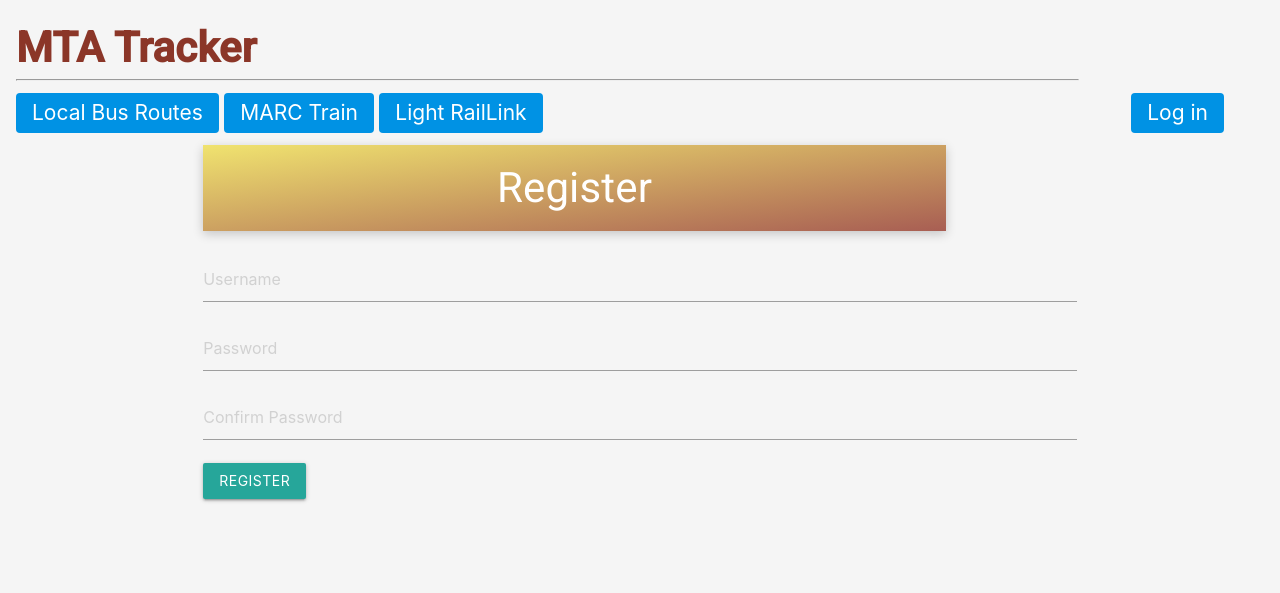
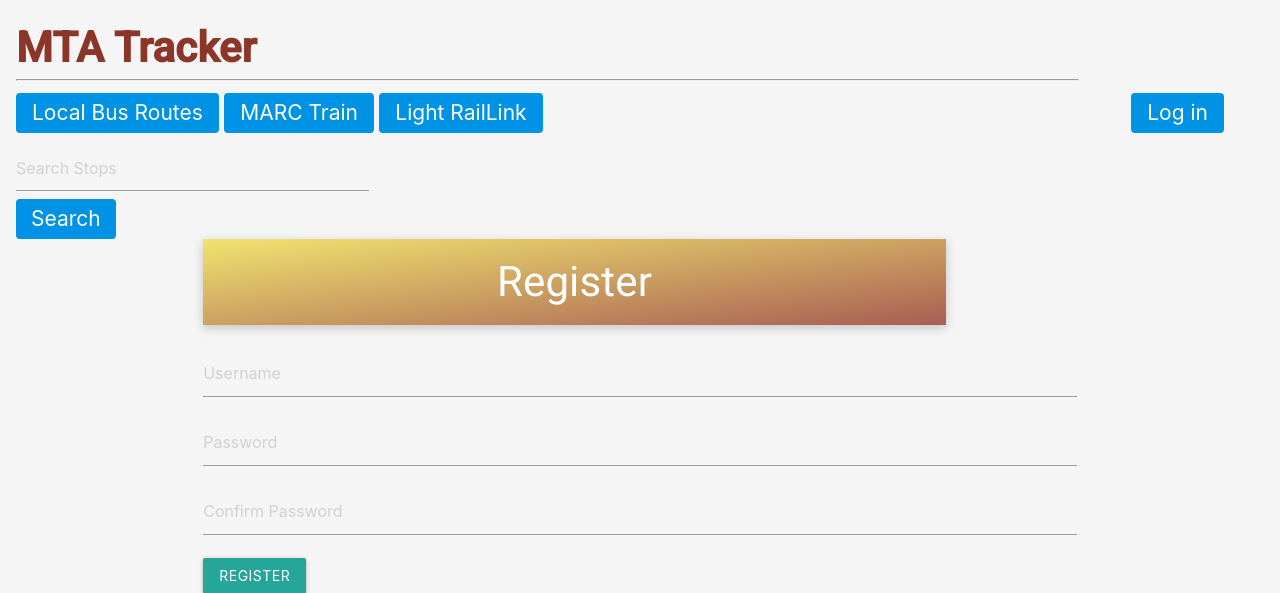
Before and after one commit to Team-6-CMSC447-SP-24/MTA_App, a Flask app: page /register in a window 1280 px wide. Shown: the top 593 px of the page. Run offline with Flask 3, Linux system fonts and the light colour scheme.

Commit message:
implement search bar to UI

```diff
--- a/static/stylesheet.css
+++ b/static/stylesheet.css
@@ -35,7 +35,6 @@ body {
   margin: 0 auto;
   background-color:#f5f5f5;
   box-shadow: 0 0 0 000000;
-
 }
 
 hr {
@@ -55,6 +54,37 @@ h1 {
   margin: 0 auto;
 }
 
+/* Search Bar */
+.search-bar {
+  text-align: left;
+  width: 100%;
+  background-color: #f5f5f5;
+  margin-left: 0%;
+}
+
+.search-bar form {
+  display: inline-block;
+}
+
+.search-bar input[type="text"] {
+  width: 90%;
+  border: 1px solid #ccc;
+  border-radius: 4px;
+  margin-right: 5px;
+}
+
+.search-bar button {
+  padding: 8px 15px;
+  border: none;
+  border-radius: 4px;
+  background-color: #0092E4;
+  color: white;
+  cursor: pointer;
+}
+
+.search-bar button:hover {
+  background-color: #02669e;
+}
 
 /* Material Design buttons */
 .button {
--- a/templates/base.html
+++ b/templates/base.html
@@ -13,36 +13,42 @@
 
     <div class="title">MTA Tracker</div>
     <hr/>
-    <nav class = "nav-bar">
-
+    <nav class="nav-bar">
         <div style="display: flex; justify-content: space-between;">
             <div>
-                <button class="button" >
-                        <a  href="{{ url_for('index') }}">Local Bus Routes</a >
+                <button class="button">
+                    <a href="{{ url_for('index') }}">Local Bus Routes</a>
                 </button>
-                <button class="button" >
-                        <a  href="{{ url_for('index') }}">MARC Train</a >
+                <button class="button">
+                    <a href="{{ url_for('index') }}">MARC Train</a>
                 </button>
-                <button class="button" >
-                        <a  href="{{ url_for('index') }}">Light RailLink</a >
+                <button class="button">
+                    <a href="{{ url_for('index') }}">Light RailLink</a>
                 </button>
             </div>
             <div>
                 {% if not isLoggedIn %}
                 <button class="button" style="text-align: right; margin-right: 40px;">
-                    <a  href="{{ url_for('login') }}">Log in</a >
+                    <a href="{{ url_for('login') }}">Log in</a>
                 </button>
                 {% else %}
-                    <button class="button" style="text-align: right;">
-                        <a  href="{{ url_for('favorites', user=currentUser) }}">Saved Routes</a >
-                    </button>
-                    <button class="button" style="text-align: right; margin-right: 40px;">
-                        <a  href="{{ url_for('logout') }}">Log out</a >
-                    </button>
+                <button class="button" style="text-align: right;">
+                    <a href="{{ url_for('favorites', user=currentUser) }}">Saved Routes</a>
+                </button>
+                <button class="button" style="text-align: right; margin-right: 40px;">
+                    <a href="{{ url_for('logout') }}">Log out</a>
+                </button>
                 {% endif %}
             </div>
         </div>
     </nav>
+
+    <div class="search-bar">
+        <form action="{{ url_for('search', t_stop='PLACEHOLDER') }}" method="post">
+            <input type="text" placeholder="Search Stops" name="stop_name">
+            <button type="submit">Search</button>
+        </form>
+    </div>
 
     <div class="content">
         {% for message in get_flashed_messages() %}
@@ -51,5 +57,6 @@
 
         {% block content %} {% endblock %}
     </div>
+
 </body>
 </html>
```
